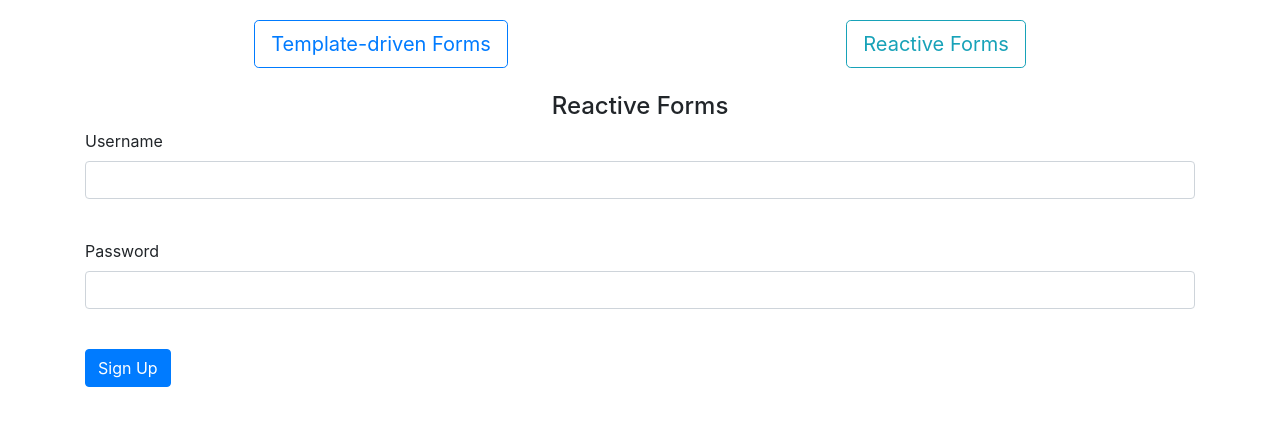
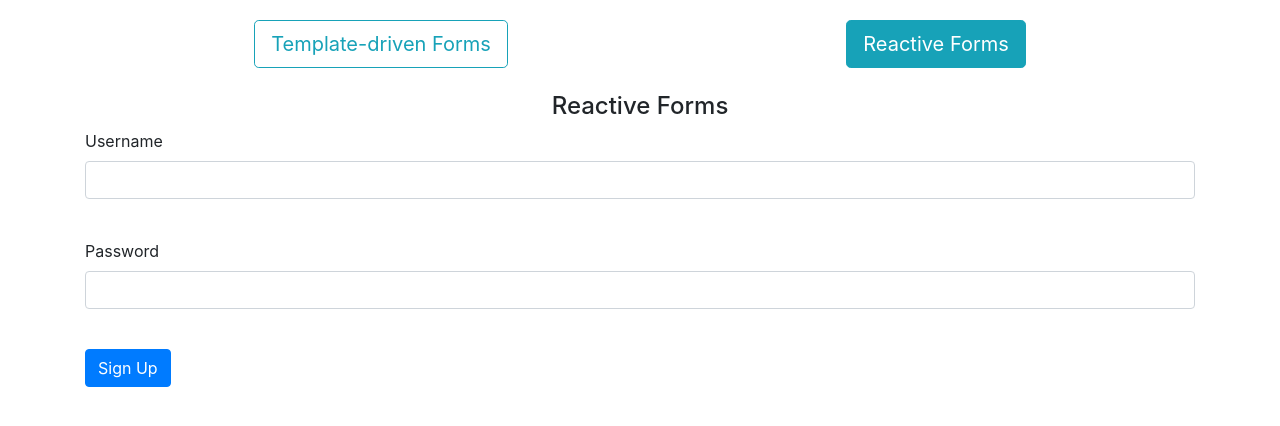
Before and after one commit to pedroarvellos/forms-practice-fundamentals, an Angular app: page / in a window 1280 px wide. Shown: the top 426 px of the page. Built offline with nearby package versions, Linux system fonts and the light colour scheme.

Commit message:
Keep the button active

```diff
--- a/src/app/app.component.html
+++ b/src/app/app.component.html
@@ -1,7 +1,7 @@
 <div class="container">
     <div class="d-flex justify-content-around">
-        <button type="button" class="btn btn-outline-primary btn-lg" (click)="formType = 0">Template-driven Forms</button>
-        <button type="button" class="btn btn-outline-info btn-lg" (click)="formType = 1">Reactive Forms</button>
+        <button type="button" class="btn btn-outline-info btn-lg" (click)="formType = 0" [ngClass]="{'active': formType === 0}">Template-driven Forms</button>
+        <button type="button" class="btn btn-outline-info btn-lg" (click)="formType = 1" [ngClass]="{'active': formType > 0}">Reactive Forms</button>
     </div>
     <contact-form [hidden]="formType > 0"></contact-form>
     <signup-form [hidden]="formType === 0"></signup-form>
```
